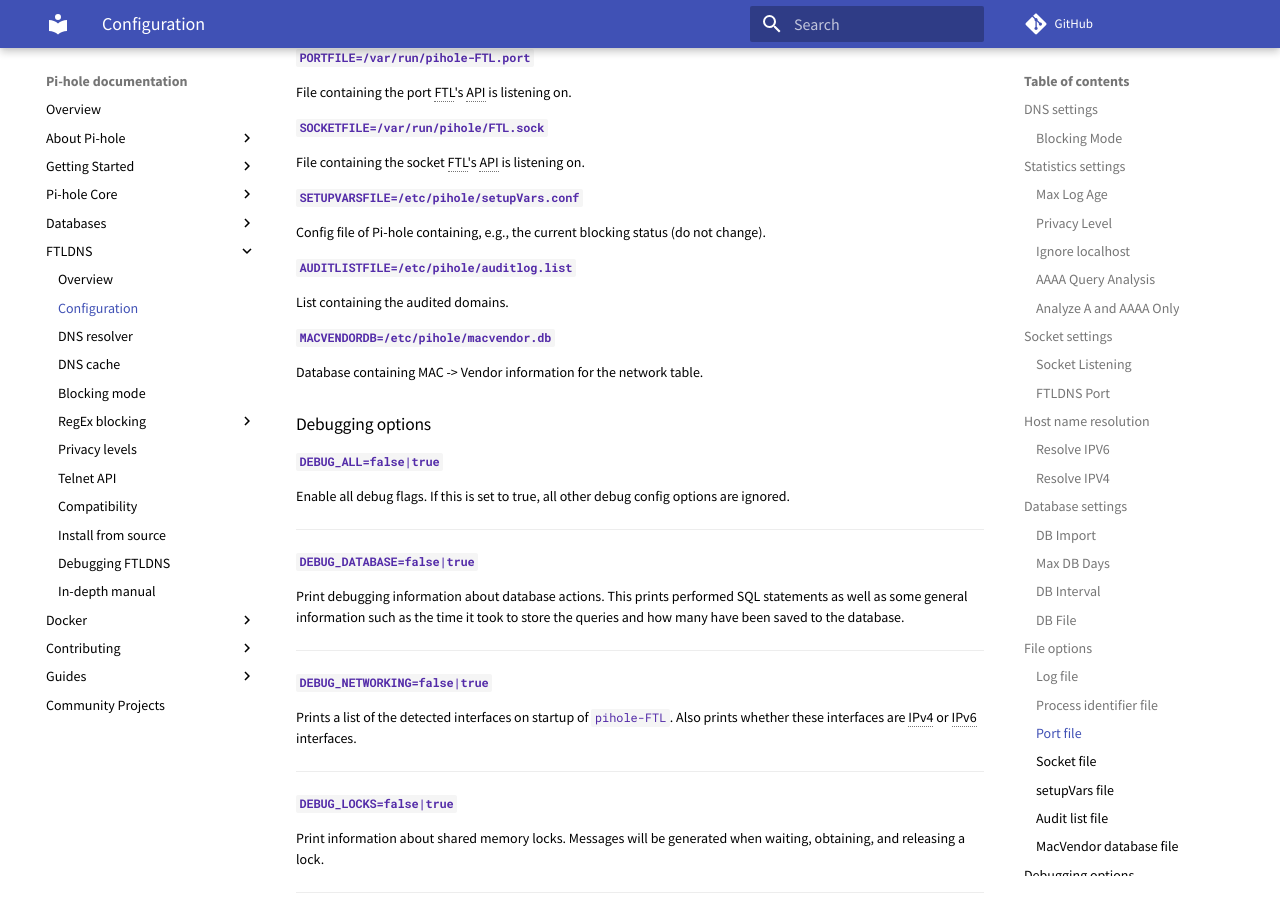
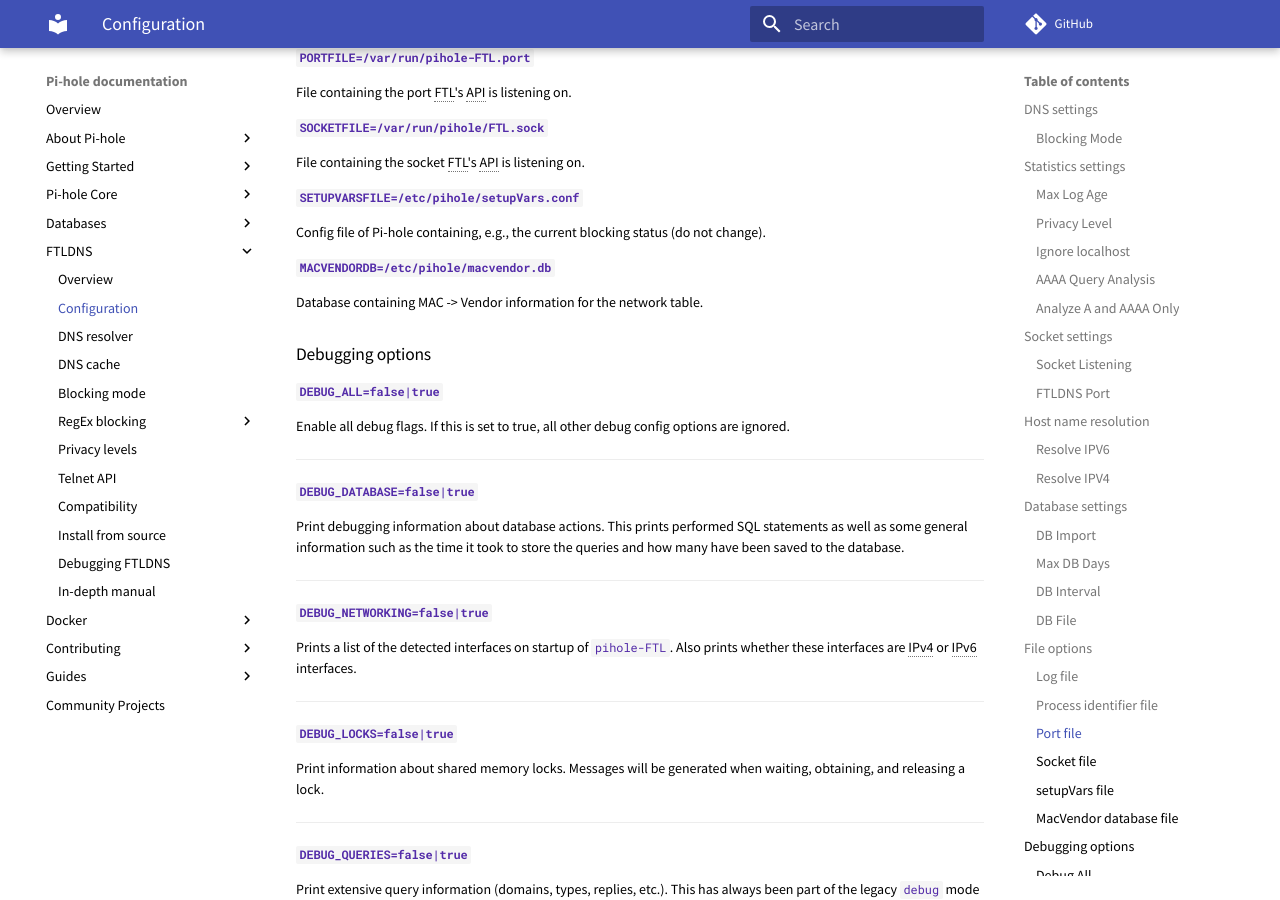
Before and after one commit to pi-hole/docs, an MkDocs documentation site: the page built from docs/ftldns/configfile.md, in a window 1280 px wide and 900 px high, scrolled down 2006 px. Built offline with MkDocs 1.6.1 and Material for MkDocs 9.7.7, drawn with Linux system fonts in a browser that asks for light colours; comment, search, counter and statistics services are not loaded.

Commit message:
Remove auditlog.list setting from FTL config option.
Signed-off-by: DL6ER <dl6er@dl6er.de>

```diff
--- a/docs/ftldns/configfile.md
+++ b/docs/ftldns/configfile.md
@@ -73,9 +73,6 @@
 #### `SETUPVARSFILE=/etc/pihole/setupVars.conf` {#file_SETUPVARSFILE data-toc-label='setupVars file'}
   Config file of Pi-hole containing, e.g., the current blocking status (do not change).
 
-#### `AUDITLISTFILE=/etc/pihole/auditlog.list` {#file_AUDITLISTFILE data-toc-label='Audit list file'}
-  List containing the audited domains.
-
 #### `MACVENDORDB=/etc/pihole/macvendor.db` {#file_MACVENDORDB data-toc-label='MacVendor database file'}
   Database containing MAC -> Vendor information for the network table.
 
```
